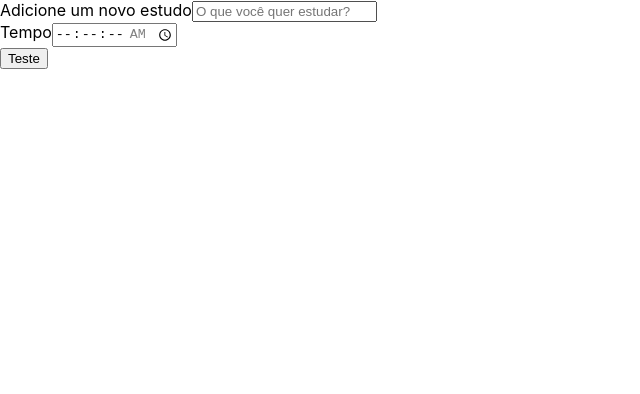
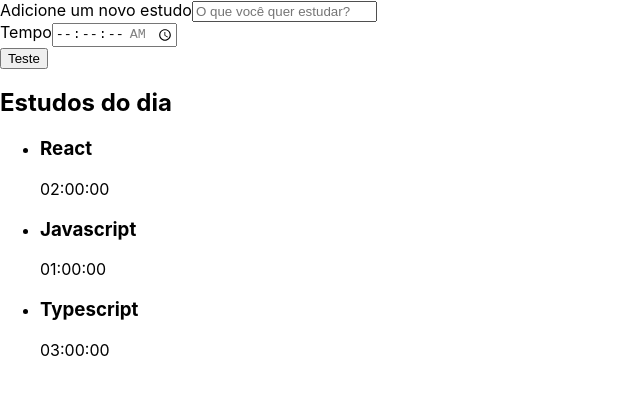
Before and after one commit to lucasdebeterco/alura-studies, a React (Create React App) app: page / in a window 1280 px wide. Shown: the top 394 px of the page, without its empty margins (0-640 px from the left). Built offline with nearby package versions, Linux system fonts and the light colour scheme.

Commit message:
Criando componente da lista

```diff
--- a/src/App.tsx
+++ b/src/App.tsx
@@ -1,10 +1,12 @@
 import React from 'react';
 import {Form} from "./components/Form";
+import {List} from "./components/List";
 
 function App() {
   return (
     <div className="App">
         <Form />
+        <List />
     </div>
   );
 }
--- /dev/null
+++ b/src/components/List/index.tsx
@@ -0,0 +1,28 @@
+export function List() {
+    const tarefas = [{
+        tarefa: 'React',
+        tempo: '02:00:00'
+    },  {
+        tarefa: 'Javascript',
+        tempo: '01:00:00'
+    },  {
+        tarefa: 'Typescript',
+        tempo: '03:00:00'
+    }]
+
+    return (
+        <aside>
+            <h2>
+                Estudos do dia
+            </h2>
+            <ul>
+                { tarefas.map((item, index) => (
+                    <li key={index}>
+                        <h3>{item.tarefa}</h3>
+                        <span>{item.tempo}</span>
+                    </li>
+                ))}
+            </ul>
+        </aside>
+    )
+}
```
